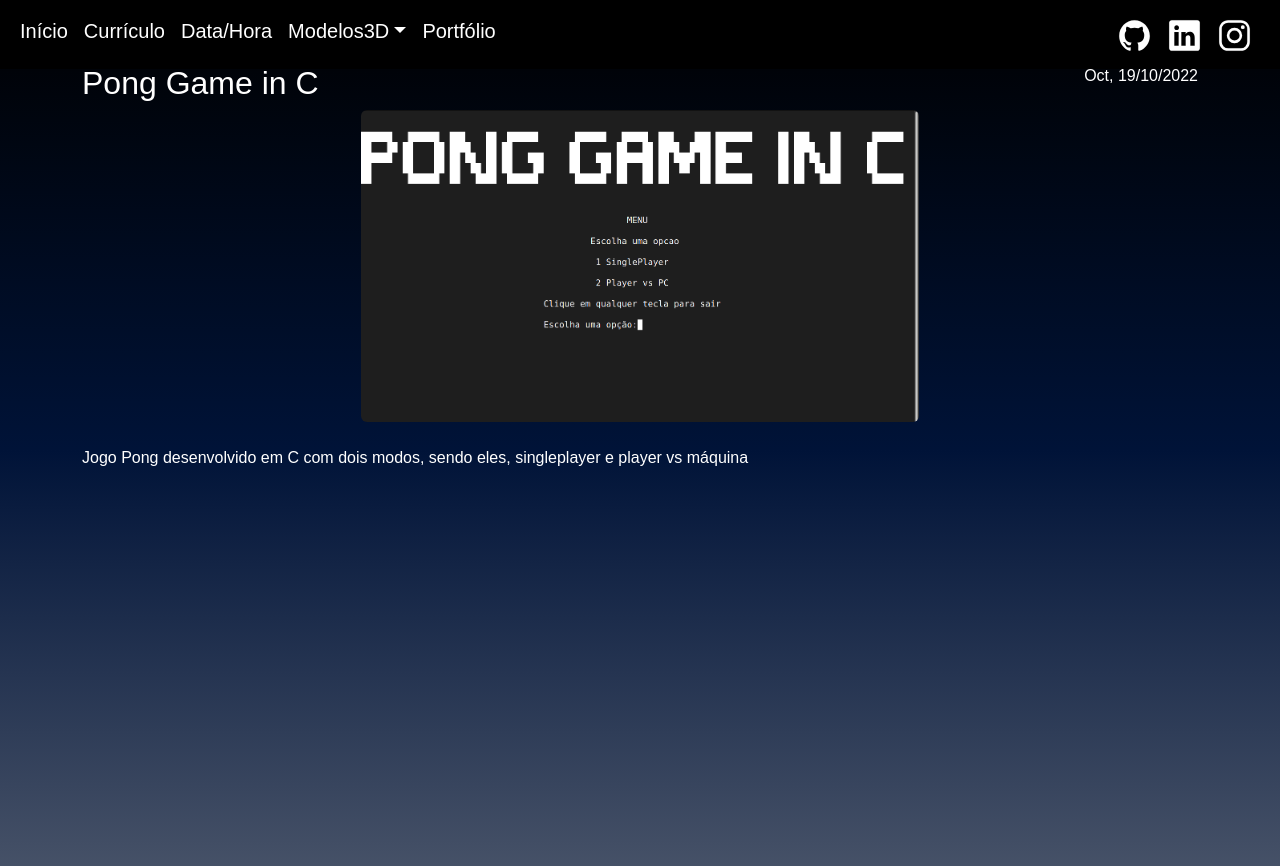
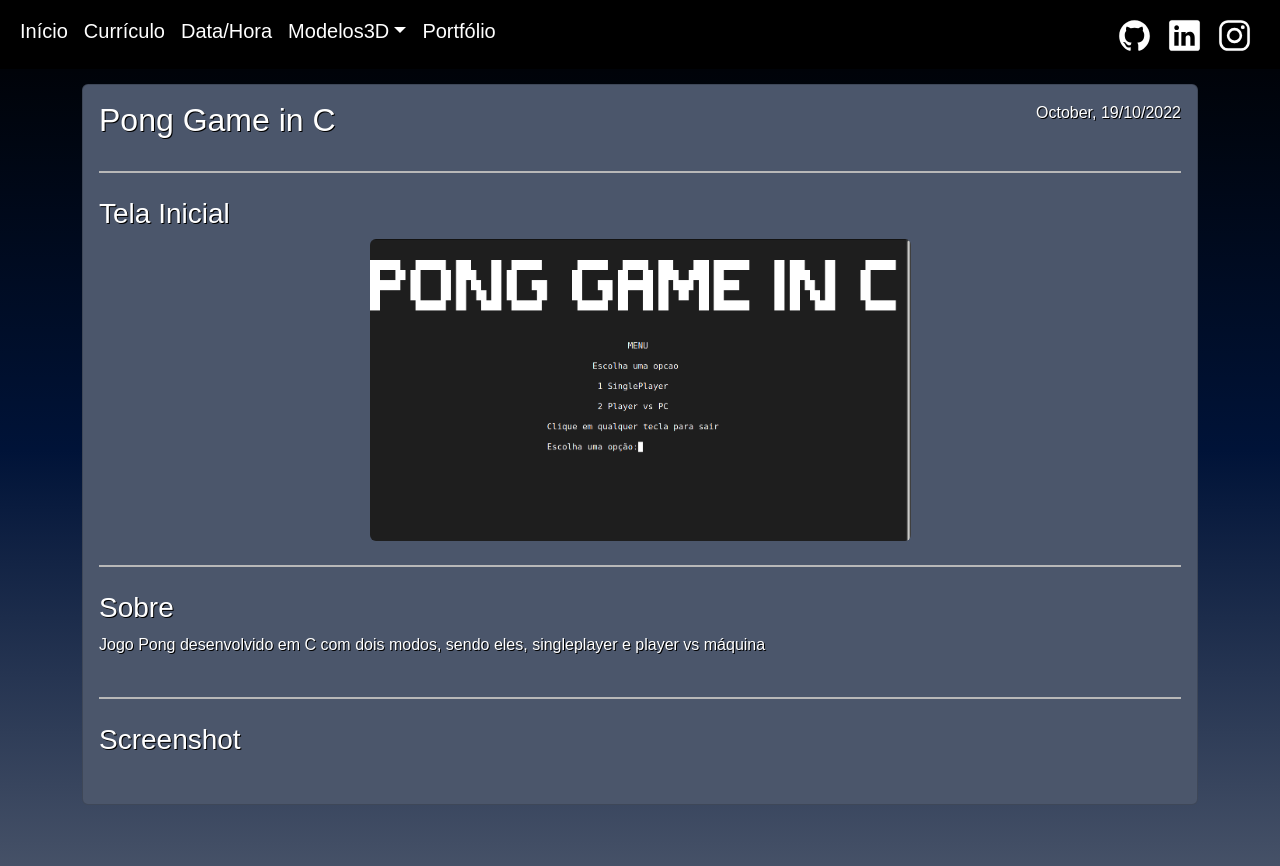
Before and after one commit to lucasfturos/homepage, a Jekyll site: the page built from _posts/2022-10-19-pong-game.md, in a window 1280 px wide. Shown: the top 866 px of the page. Built offline with Jekyll 4.4.1, drawn with Linux system fonts in a browser that asks for light colours.

Commit message:
css do post

```diff
--- a/_layouts/post.html
+++ b/_layouts/post.html
@@ -5,23 +5,41 @@ layout: default
 
 <body class="main1">
   <div class="container">
+    <div class="card post-card">
+      <div class="card-body">
         <div class="row">
           <div class="col">
             <h2 class="post-title">{{ page.title}}</h2>
+            <br />
           </div>
           <div class="col text-end">
-        <time class="post-data">{{ page.date | date: "%b, %-d/%-m/%Y"}}</time>
+            <time class="post-data"
+              >{{ page.date | date: "%B, %-d/%-m/%Y"}}</time
+            >
           </div>
           <br />
         </div>
+        <div class="post-line"></div>
+        <br />
+        <h3 class="post-text">Tela Inicial</h3>
         <div class="text-center">
           <img
-        src="{{ site.baseurl }}{{ page.image }}"
+            src="{{site.baseurl}}{{ page.image }}"
             class="rounded post-img"
             alt=""
           />
         </div>
         <br />
+        <div class="post-line"></div>
+        <br />
+        <h3 class="post-text">Sobre</h3>
         <p class="post-text">{{ page.description }}</p>
+        <br />
+        <div class="post-line"></div>
+        <br />
+        <h3 class="post-text">Screenshot</h3>
+        <br />
+      </div>
+    </div>
   </div>
 </body>
--- a/assets/css/style.css
+++ b/assets/css/style.css
@@ -266,15 +266,16 @@ footer {
   display: flex;
 }
 
-.card-container .card {
+.card-container .card-port {
   flex: 1 1 1;
   max-width: 45%;
   max-height: 40%;
   border-radius: 10px;
   padding: 0;
   margin: 5px;
-  background-color: transparent;
+  background-color: #4b566b;
   border-color: #000000;
+  border-style: solid;
 }
 .img-card {
   width: 100%;
@@ -299,7 +300,7 @@ footer {
   font-size: 18px;
 }
 
-.card .card-title {
+.card-port .card-title {
   font-size: 28px;
   font-weight: bold;
   margin-bottom: 30px;
@@ -317,13 +318,13 @@ footer {
     font-size: 12px;
   }
 
-  .card .card-title {
+  .card-port .card-title {
     font-size: 18px;
     font-weight: bold;
     margin-bottom: 30px;
   }
 
-  .card-container .card {
+  .card-container .card-port {
     flex: 1 1 1;
     max-width: 45%;
     max-height: 40%;
@@ -361,4 +362,15 @@ footer {
 .post-data,
 .post-text {
   color: #fff;
+  text-shadow: 1px 1px #000;
 }
+
+.post-line {
+  width: 100%;
+  border: 1px solid #b8b8b8;
+}
+
+.post-card {
+  margin-top: 20px;
+  background-color: #4b566b;
+}
```
Also changed, not shown: _layouts/portfolio.html (+8 -2 lines). Lines whose indentation alone changed are shown as unchanged.
